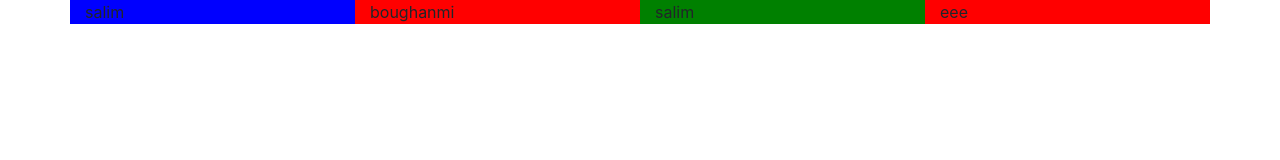
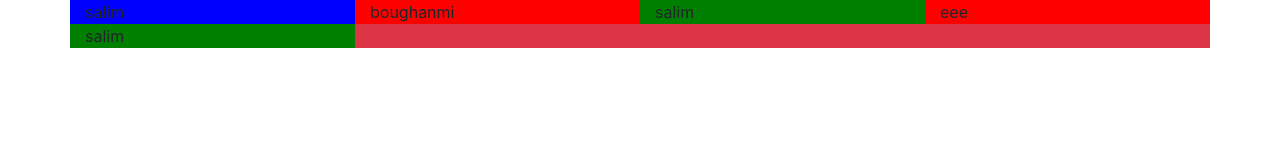
Before and after one commit to Salimboughanmi/bootstrap, a plain HTML site: page index.html in a window 1280 px wide. Drawn offline with Linux system fonts and the light colour scheme.

Commit message:
col , sm , md , lg ,xl

```diff
--- a/index.html
+++ b/index.html
@@ -7,12 +7,16 @@
     <title>Document</title>
   </head>
   <body>
+    <!--
+     col , sm , md , lg ,xl
+    -->
     <div class="container bg-danger" style="background: green">
       <div class="row">
         <div class="col-3" style="background: blue">salim</div>
         <div class="col-3" style="background: red">boughanmi</div>
         <div class="col-3" style="background: green">salim</div>
         <div class="col-3" style="background: red">eee</div>
+        <div class="col-3" style="background: green">salim</div>
       </div>
     </div>
 
```
